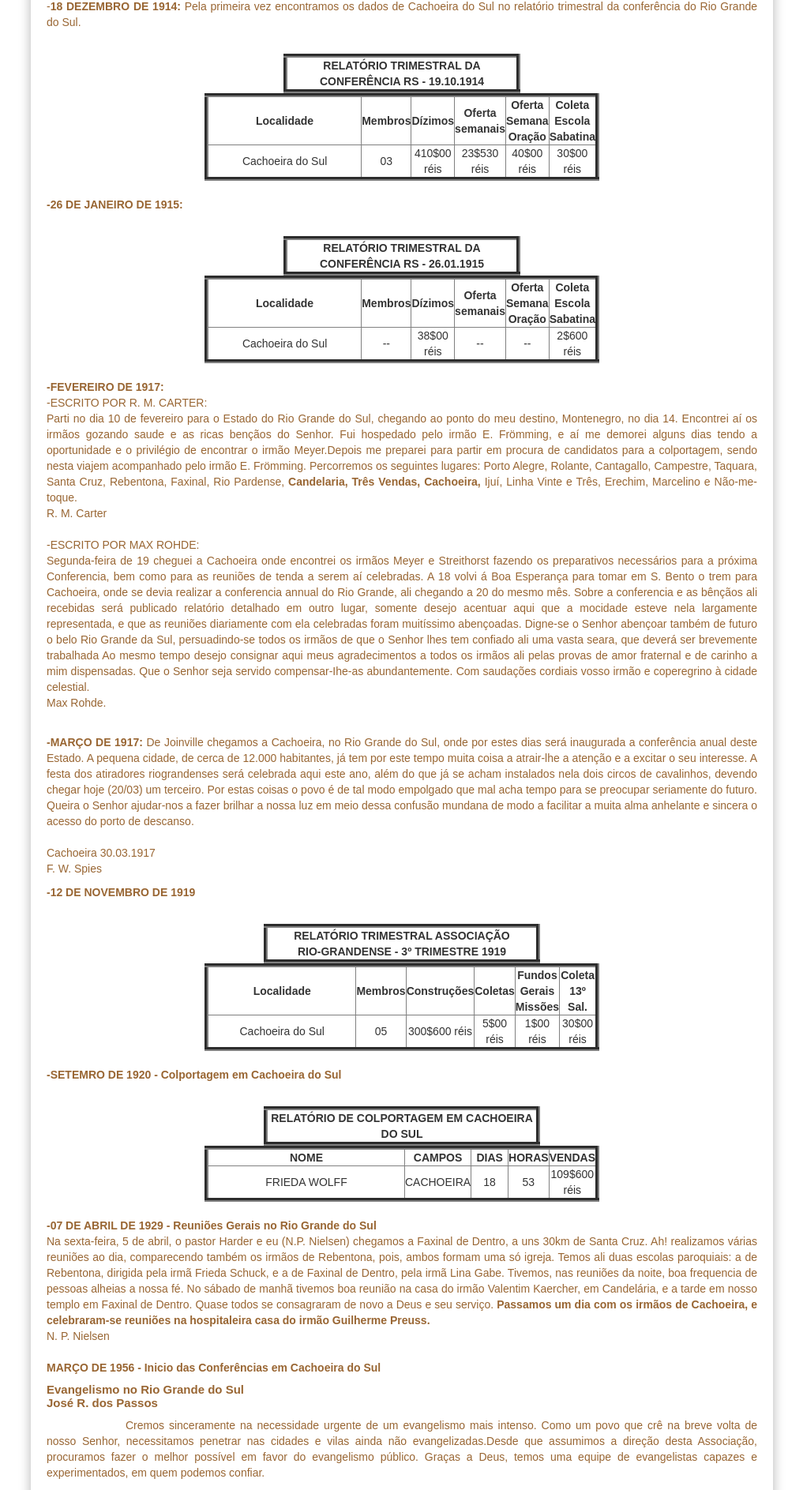
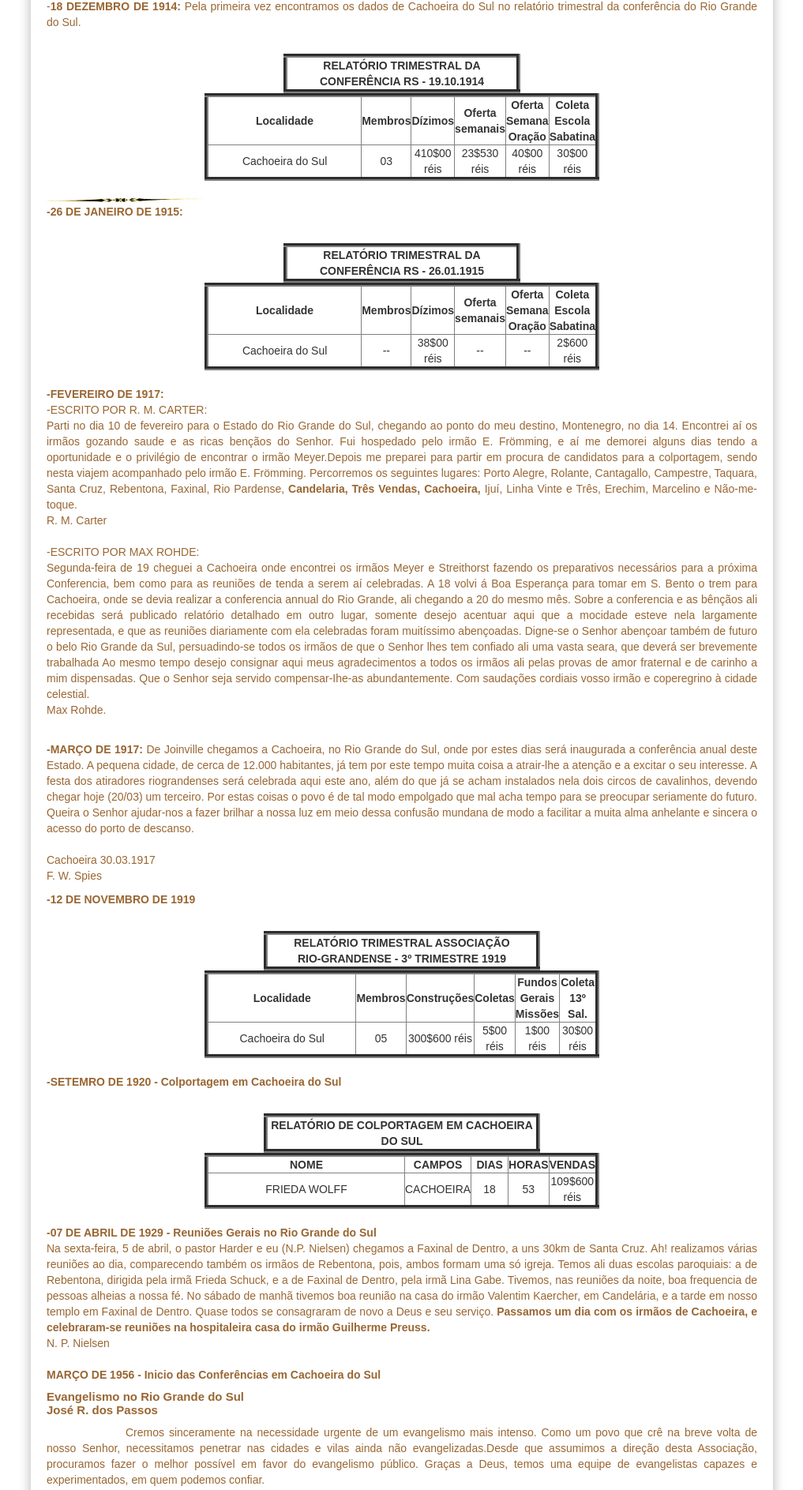
Before and after one commit to claudiovargas1955/claudiovargas1955.github.io, a Jekyll site: the page built from _pages/história-da-iasd-cachoeira.html, in a window 1280 px wide. Shown: the part 1002-2889 px from the top of the page at 79% size, without its empty margins (131-1148 px from the left). Built offline with Jekyll 4.4.1, drawn with Linux system fonts in a browser that asks for light colours; some web fonts are replaced.

Commit message:
Update história-da-iasd-cachoeira.html

```diff
--- a/_pages/história-da-iasd-cachoeira.html
+++ b/_pages/história-da-iasd-cachoeira.html
@@ -123,6 +123,8 @@ tr:hover{
 
       </table><br>
   </div>
+
+    <img style="float:center"; src="/images/separacao.jpg" class="img-responsive" width="200px" title="";/>
 
  <p><b>-26 DE JANEIRO DE 1915: </b><br>
 
```
